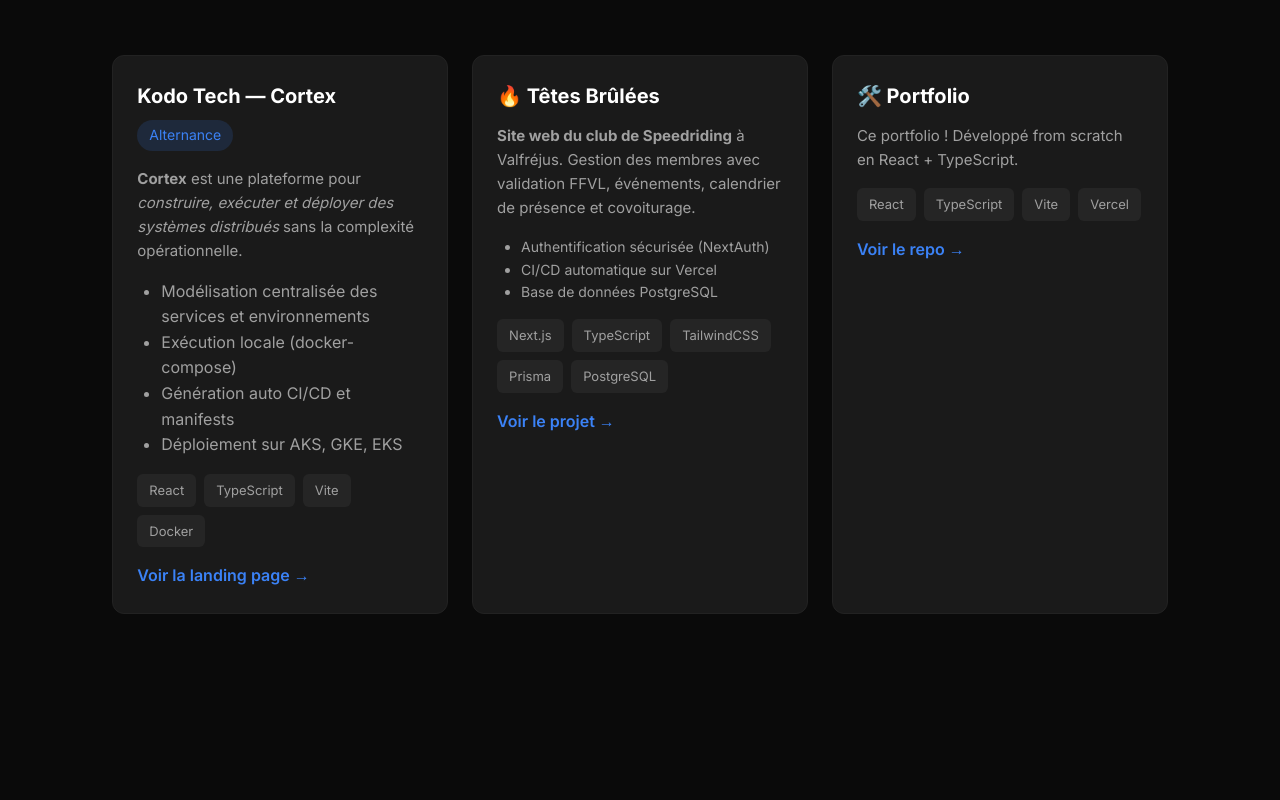
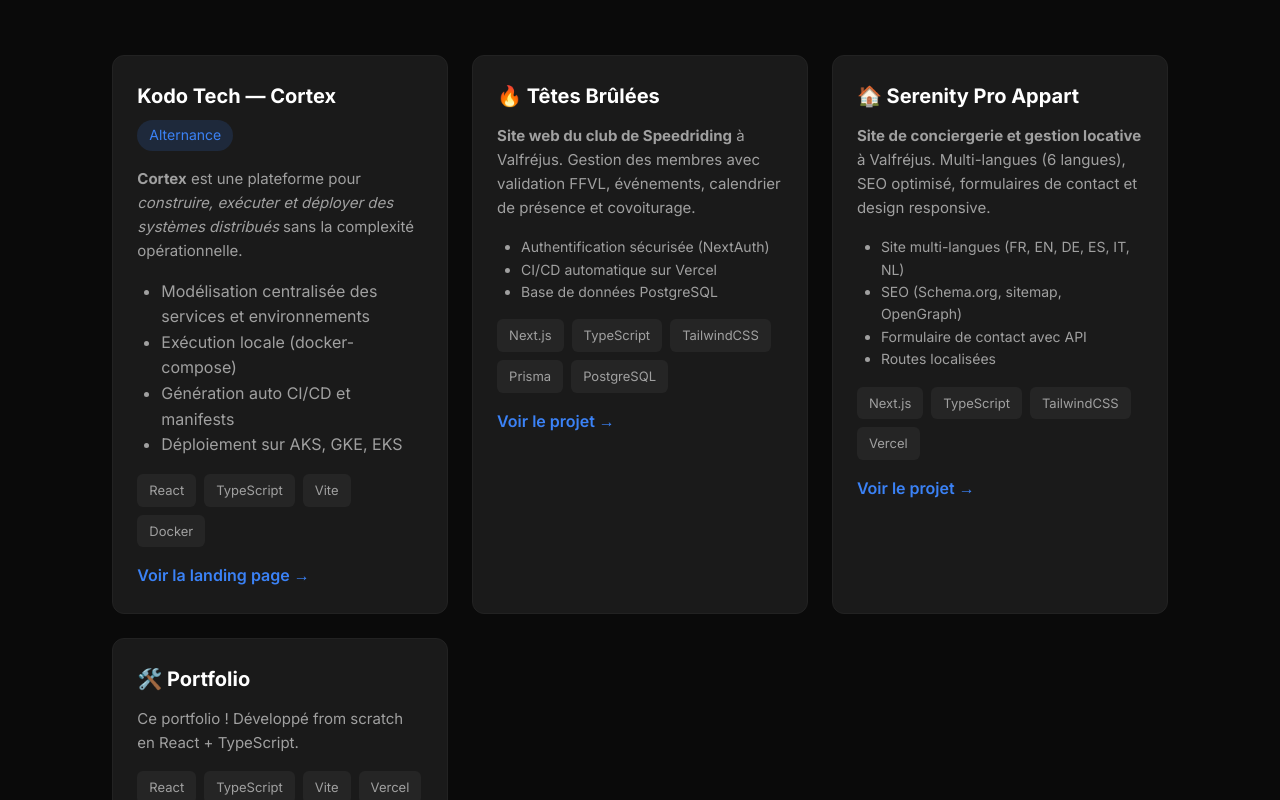
Before and after one commit to clementsbt/portfolio, a React (Vite) app: page / in a window 1280 px wide. Shown: the part 1820-2620 px from the top of the page. Built offline with nearby package versions, Linux system fonts and the light colour scheme.

Commit message:
feat: add Serenity Pro Appart project

```diff
--- a/src/App.tsx
+++ b/src/App.tsx
@@ -188,6 +188,33 @@
             </div>
 
             <div className="parcours-card">
+              <h3>🏠 Serenity Pro Appart</h3>
+              <p>
+                <strong>Site de conciergerie et gestion locative</strong> à Valfréjus. Multi-langues (6 langues), SEO optimisé, formulaires de contact et design responsive.
+              </p>
+              <ul style={{ color: '#a0a0a0', marginBottom: '1rem', paddingLeft: '1.5rem', fontSize: '0.875rem' }}>
+                <li>Site multi-langues (FR, EN, DE, ES, IT, NL)</li>
+                <li>SEO (Schema.org, sitemap, OpenGraph)</li>
+                <li>Formulaire de contact avec API</li>
+                <li>Routes localisées</li>
+              </ul>
+              <div className="tags" style={{ marginBottom: '1rem' }}>
+                <span className="tag">Next.js</span>
+                <span className="tag">TypeScript</span>
+                <span className="tag">TailwindCSS</span>
+                <span className="tag">Vercel</span>
+              </div>
+              <a
+                href="https://serenityproappart.com"
+                target="_blank"
+                rel="noopener noreferrer"
+                className="project-link"
+              >
+                Voir le projet →
+              </a>
+            </div>
+
+            <div className="parcours-card">
               <h3>🛠️ Portfolio</h3>
               <p>
                 Ce portfolio ! Développé from scratch en React + TypeScript.
```
Also changed, not shown: 3 other files (tests, documents, lock files or other folders).
